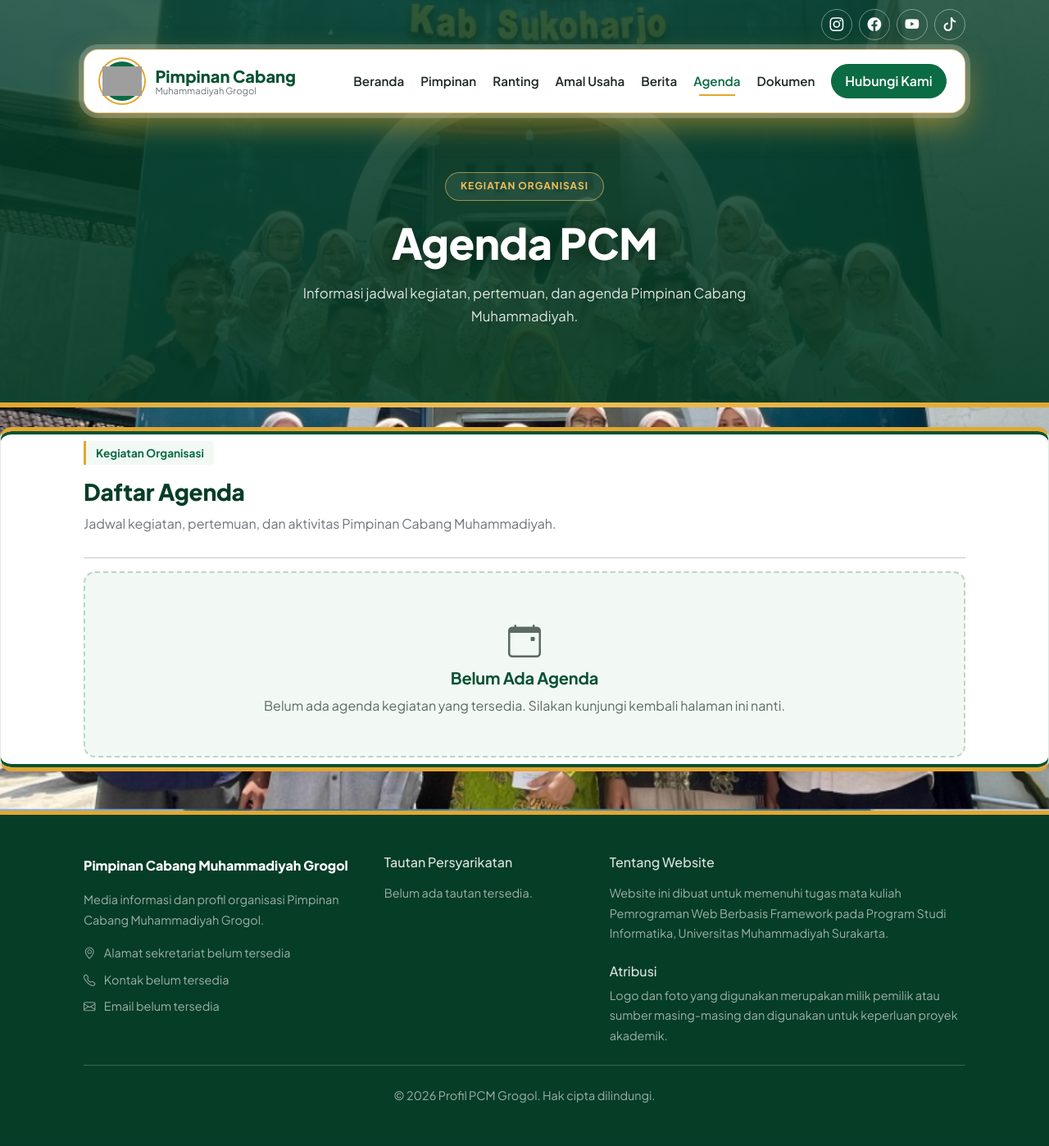
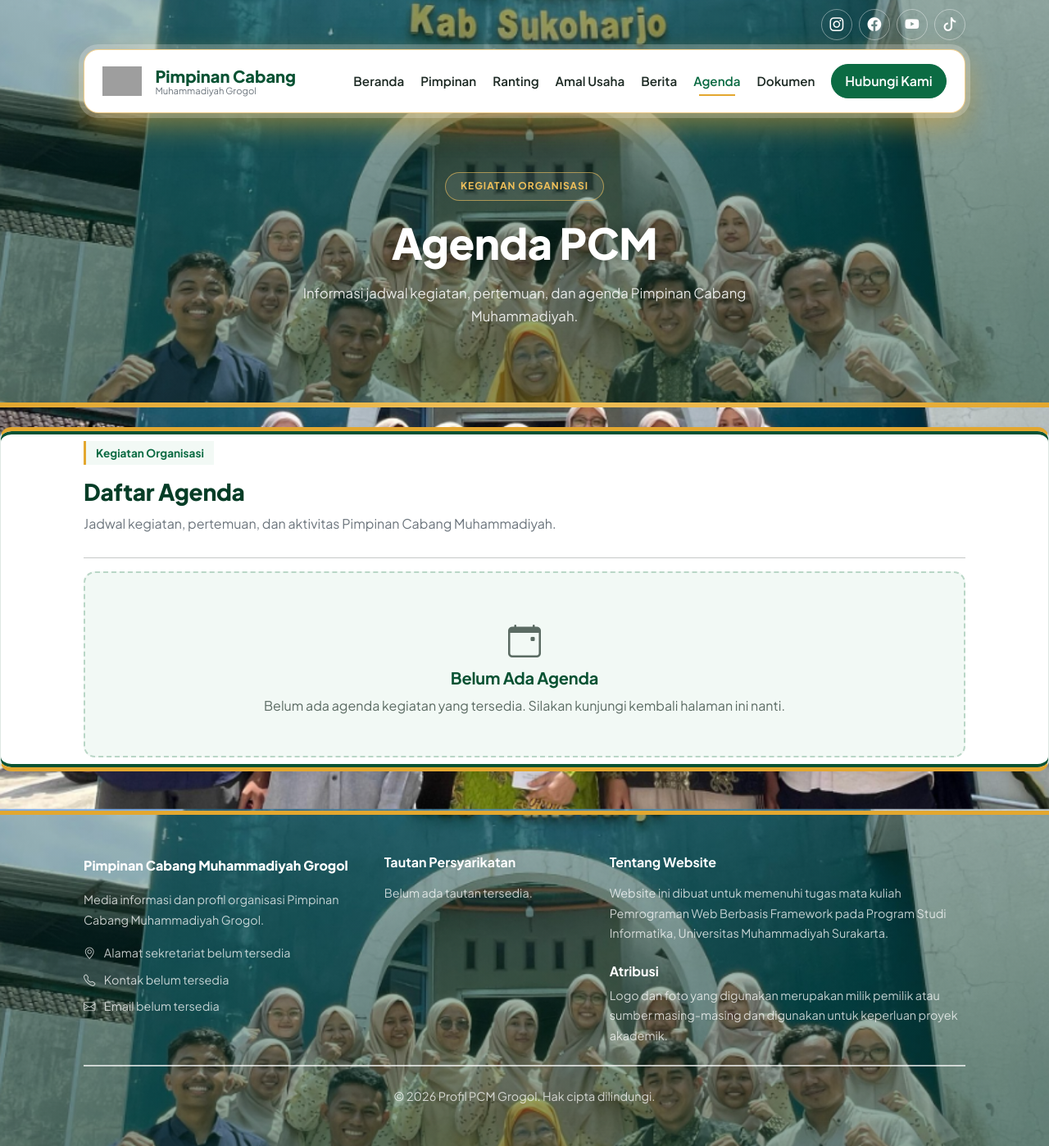
Before and after one commit to 403ArkhamS3c/Django-pcm, a Django app: page /agenda/ in a window 1280 px wide. Shown: the whole page at 82% size. Before the commit the page ends 1346 px from the top, so only its background shows below. Run offline with Django 5.2, Linux system fonts and the light colour scheme; data that the repository does not hold is empty; grey boxes are pictures that could not be loaded.

Commit message:
menambahkan style footer terbaru

```diff
--- a/core/static/core/style.css
+++ b/core/static/core/style.css
@@ -67,7 +67,7 @@ img { max-width: 100%; }
     position: relative;
     color: var(--white);
     background:
-        linear-gradient(180deg, rgba(6, 61, 39, 0.78) 0%, rgba(6, 61, 39, 0.92) 100%),
+        linear-gradient(180deg, rgba(6, 61, 39, 0.30) 0%, rgba(6, 61, 39, 0.45) 100%),
         var(--hero-image) center / cover no-repeat,
         var(--green-800);
 }
@@ -144,13 +144,8 @@ img { max-width: 100%; }
     justify-content: center;
     width: 48px;
     height: 48px;
-    border-radius: 50%;
-    background: var(--green-700);
-    color: var(--white);
-    font-size: 0.85rem;
-    font-weight: 800;
-    letter-spacing: 0.02em;
-    box-shadow: 0 0 0 3px var(--white), 0 0 0 5px var(--gold-500);
+    flex-shrink: 0;
+    object-fit: contain;
 }
 
 .nav-panel .nav-link {
@@ -1045,12 +1040,50 @@ img { max-width: 100%; }
 
 /* ---------- Footer ---------- */
 .site-footer {
-    background: var(--green-900);
+    background:
+        linear-gradient(
+            180deg,
+            rgba(6, 61, 39, 0.30) 0%,
+            rgba(6, 61, 39, 0.45) 100%
+        ),
+        url("../images/background.jpg") center / cover no-repeat,
+        var(--hero-image) center / cover no-repeat,
+        var(--green-800);
+
     border-top: 5px solid var(--gold-500);
     color: rgba(255, 255, 255, 0.85);
 }
-.footer-brand { font-weight: 800; color: var(--white); }
-.footer-muted { font-size: 0.9rem; color: rgba(255, 255, 255, 0.6); }
+
+.footer-brand {
+    font-weight: 800;
+    color: var(--white);
+}
+
+.footer-heading {
+    font-weight: 700;
+    color: var(--white);
+}
+
+.footer-muted {
+    font-size: 0.9rem;
+    color: rgba(255, 255, 255, 0.75);
+}
+
+.footer-links a {
+    color: rgba(255, 255, 255, 0.75);
+    text-decoration: none;
+    font-size: 0.9rem;
+    transition: color 0.2s ease;
+}
+
+.footer-links a:hover {
+    color: var(--gold-500);
+}
+
+.footer-divider {
+    border-top: 2px solid rgba(255,255,255,0.7);
+    opacity: 1;
+}
 
 
 /* ---------- Video Profil PCM ---------- */
```
